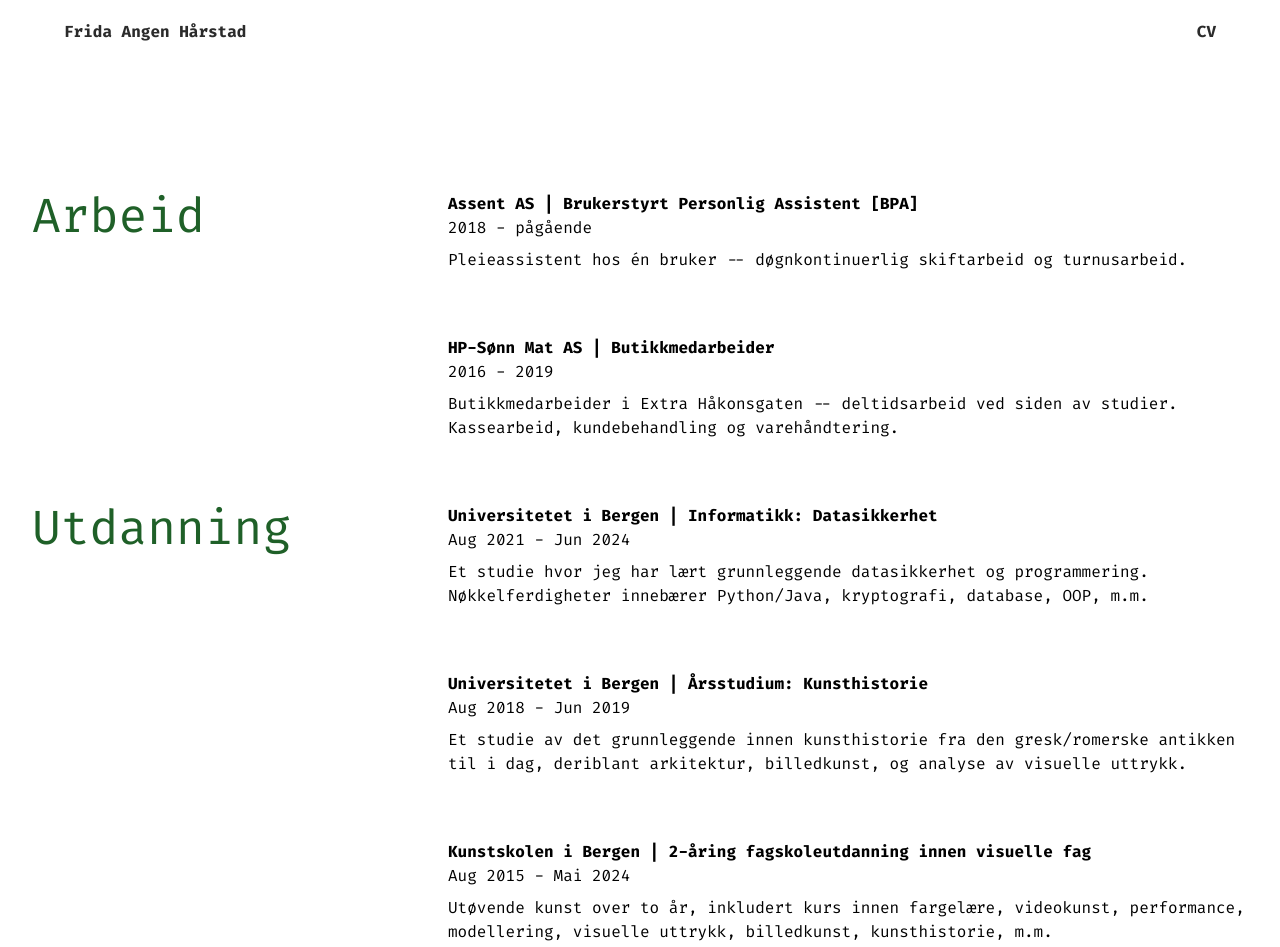
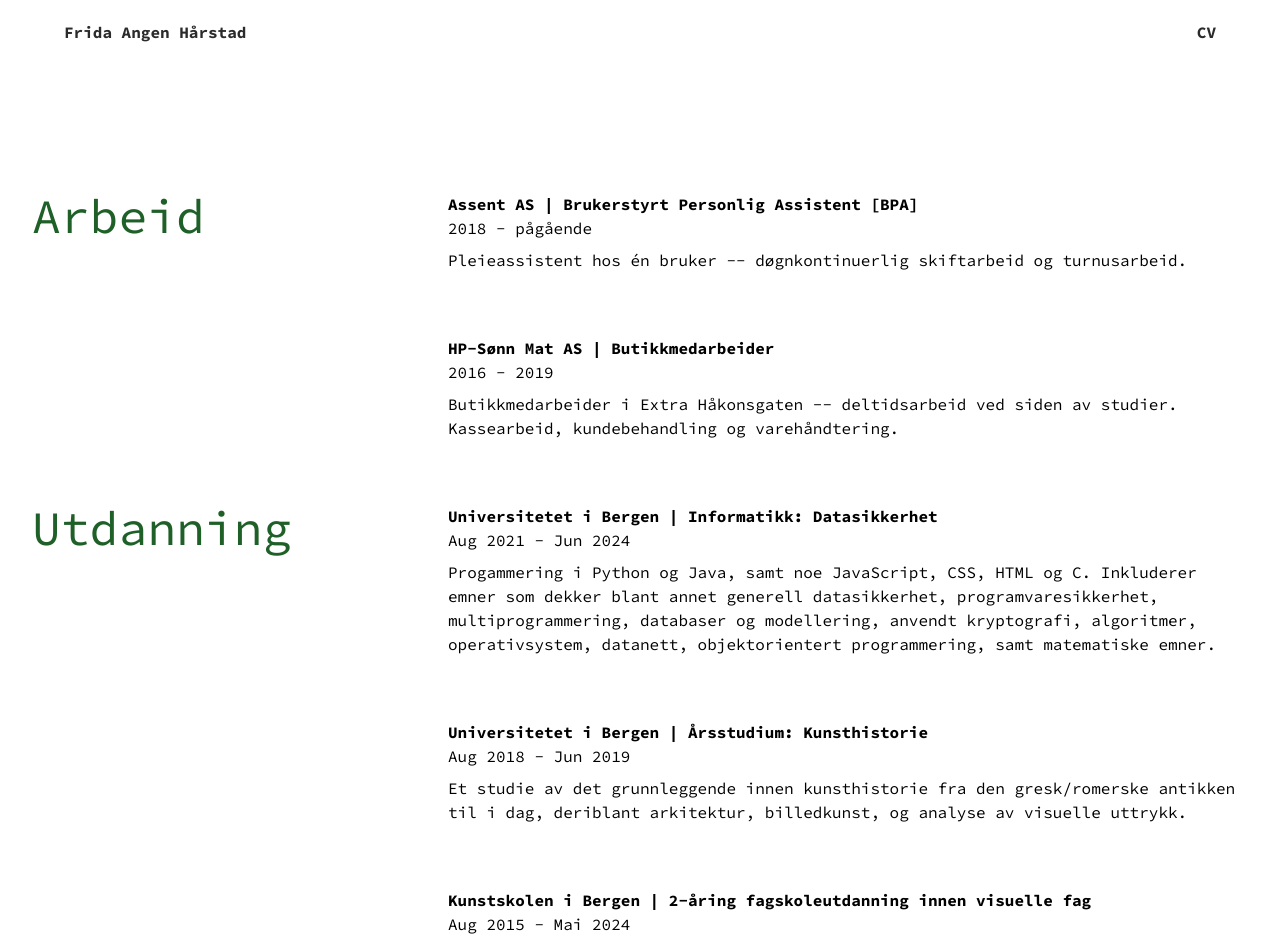
Before and after one commit to FridaHaars/personlig-nettside, a Next.js app: page /cv in a window 1280 px wide. Shown: the top 947 px of the page. Built offline with nearby package versions, Linux system fonts and the light colour scheme.

Commit message:
update cv

```diff
--- a/app/cv/page.jsx
+++ b/app/cv/page.jsx
@@ -26,7 +26,7 @@ const sections = [
     sectionTitle: 'Universitetet i Bergen | Informatikk: Datasikkerhet',
     period: 'Aug 2021 - Jun 2024',
     description:
-      'Et studie hvor jeg har lært grunnleggende datasikkerhet og programmering. Nøkkelferdigheter innebærer Python/Java, kryptografi, database, OOP, m.m.',
+      'Progammering i Python og Java, samt noe JavaScript, CSS, HTML og C. Inkluderer emner som dekker blant annet generell datasikkerhet, programvaresikkerhet, multiprogrammering, databaser og modellering, anvendt kryptografi, algoritmer, operativsystem, datanett, objektorientert programmering, samt matematiske emner.',
   },
   {
     sectionTitle: 'Universitetet i Bergen | Årsstudium: Kunsthistorie',
@@ -38,7 +38,7 @@ const sections = [
     sectionTitle: 'Kunstskolen i Bergen | 2-åring fagskoleutdanning innen visuelle fag',
     period: 'Aug 2015 - Mai 2024',
     description:
-      'Utøvende kunst over to år, inkludert kurs innen fargelære, videokunst, performance, modellering, visuelle uttrykk, billedkunst, kunsthistorie, m.m.',
+      'Toårig utøvende kunstutdanning. Praktiske kurs og prosjekter i blant annet fargelære, performance, videokunst, installasjoner, akt-maling og 3D akt-modellering, kunstmaling og tegning, materialkunnskap, verktøybruk, kunsthistorie, foto, mm.',
   },
 ];
 
--- a/app/layout.jsx
+++ b/app/layout.jsx
@@ -1,6 +1,6 @@
 import { Header } from "@/components/Header";
 import "./globals.css";
-import { Inter, Montserrat, Fira_Code } from "next/font/google";
+import { Inter, Montserrat, Fira_Code, Encode_Sans, Source_Code_Pro } from "next/font/google";
 import { SpeedInsights } from "@vercel/speed-insights/next"
 
 export const metadata = {
@@ -9,12 +9,12 @@ export const metadata = {
 
 // Fonter: https://nextjs.org/docs/app/building-your-application/optimizing/fonts
 
-const font = Fira_Code({ subsets: ["latin"] });
+const font = Source_Code_Pro({ subsets: ['latin'] });
 // const montserrat = Montserrat({ subsets: ["latin"] });
 
 export default function RootLayout({ children }) {
   return (
-    <html lang="en">
+    <html lang='en'>
       <body className={font.className}>
         <Header />
         {children}
--- a/components/style.css
+++ /dev/null
@@ -1,4 +0,0 @@
-
-h1 {
-    color: darkgoldenrod
-}
--- a/next.config.js
+++ b/next.config.js
@@ -1,9 +1,9 @@
 /** @type {import('next').NextConfig} */
 const nextConfig = {};
 
-// module.exports = nextConfig;
+module.exports = nextConfig;
 
 // for maintenance mode
-module.exports = {
+/**module.exports = {
   reactStrictMode: true,
-};
+};*/
--- a/pages/maintenance.jsx
+++ b/pages/maintenance.jsx
@@ -4,7 +4,7 @@ export default function Maintenance() {
   return (
     <div style={{ textAlign: 'center', marginTop: '50px' }}>
       <h1>  </h1>
-      <h1 style={{ fontSize: '2em', color: '#FF6347', fontFamily: 'Consolas', textAlign: 'center', justifyContent: 'center'}}>Maintenance Mode &#128012;</h1>
+      <h1 style={{ fontSize: '2em', color: '#FF6347', fontFamily: 'Consolas' }}>Maintenance Mode &#128012;</h1>
       <p style={{ fontSize: '1.2em', color: '#696969', fontFamily: 'Consolas', fontWeight: 'bold' }}>
         My website is currently undergoing some maintenance. Please check back later!
       </p>
```
